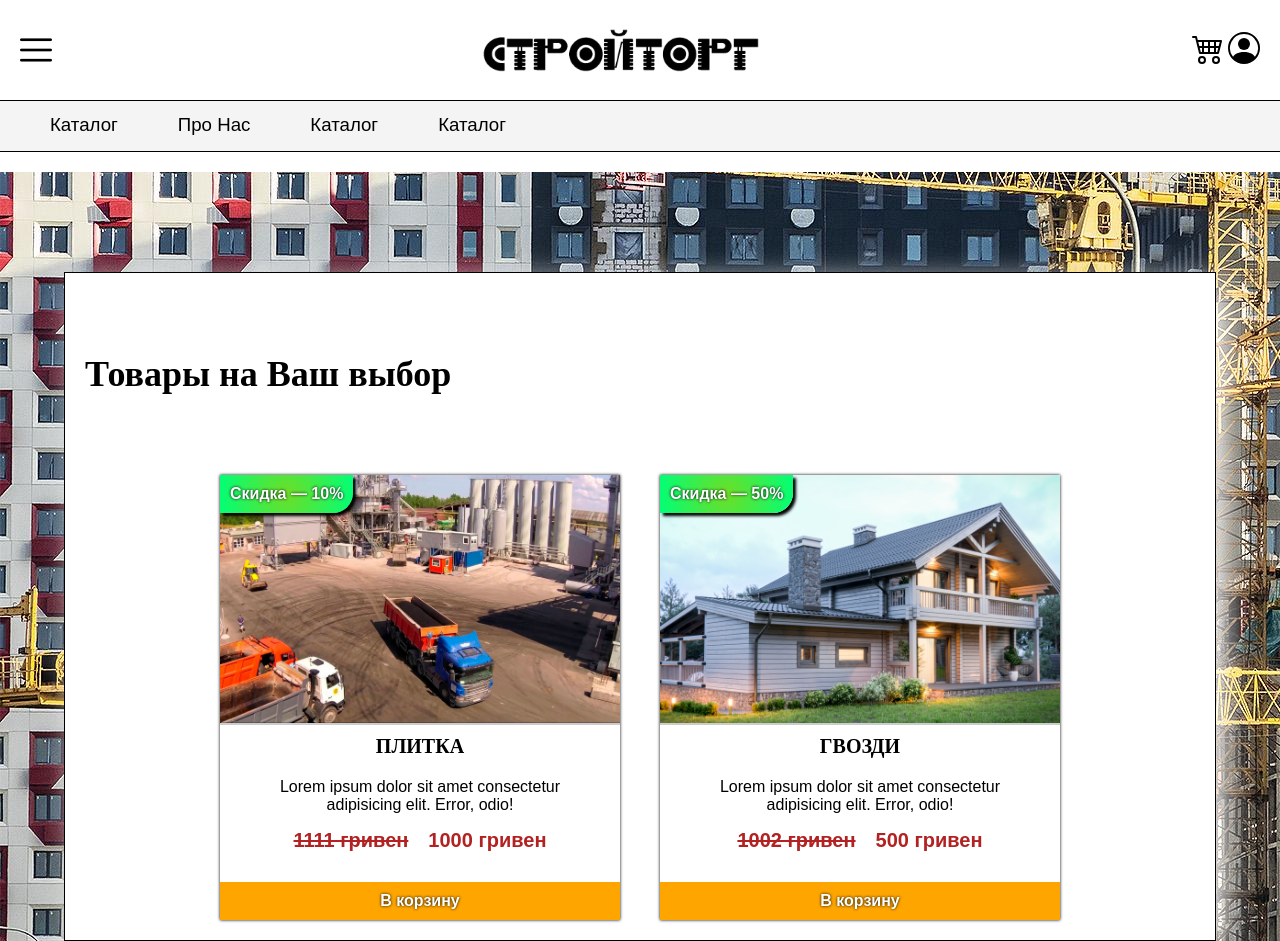
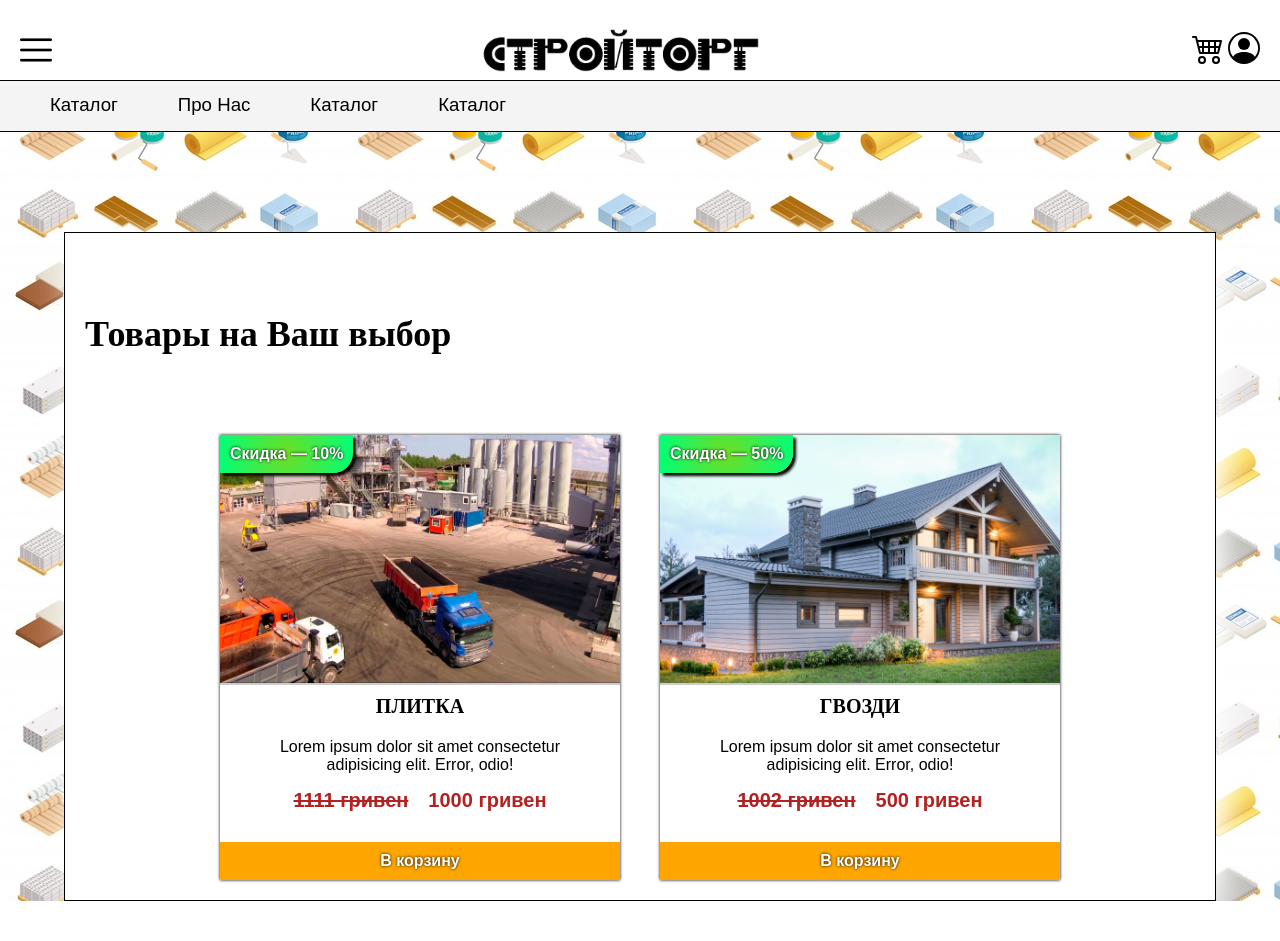
Before and after one commit to nickiway/CompanyBuilding, a PHP site: page / in a window 1280 px wide. After the commit the page ends 901 px from the top, so only its background shows below. Run offline with PHP 8.4, Linux system fonts and the light colour scheme; data comes from the database, SQL or seed files in the repository.

Commit message:
Merge remote-tracking branch 'origin/main' into main
# Conflicts:
#	Styles/main.css
#	index.php
#	siteItems/header.php

```diff
--- a/Styles/header.css
+++ b/Styles/header.css
@@ -13,7 +13,7 @@ div.container{
     width: 1300px;
 }
 nav.container{
-    margin:20px 0px;
+    margin: 0px;
     border-bottom: 1px solid #000;
     border-top : 1px solid #000;
 }
@@ -24,6 +24,7 @@ nav.container>ul{
 }
 nav{
     width: 100%;
+    margin-bottom: 0;
 }
 .menu__text{
     background-color: #f4f4f4 !important;
--- a/Styles/main.css
+++ b/Styles/main.css
@@ -15,7 +15,7 @@ button,input[type=submit],a,li,svg{
     display: flex;
     justify-content: center;
     flex-wrap: wrap;
-    align-items: flex-end;
+    align-items: center;
     text-align: center;
 }
 .font-bold{
@@ -26,8 +26,9 @@ button,input[type=submit],a,li,svg{
     color:#fff !important;
 }
 body{
+    /*background: linear-gradient(to right, #F6EFD2, #CEAD78);*/
     background-image: url("../images/Background.jpg");
-    background-repeat: no-repeat;
+    background-size: auto;
 }
 .main_box{
     width: 90%;
--- a/siteItems/header.php
+++ b/siteItems/header.php
@@ -17,7 +17,7 @@
     <div class="toCenter">
         <nav class = "toCenter menu__text container">
             <ul>
-                <li onclick = "window.location.href ='1.php'">Каталог</li>
+                <li onclick = "window.location.href ='../index.php'">Каталог</li>
                 <li onclick = "window.location.href ='../aboutUs.php'">Про нас</li>
                 <li onclick = "window.location.href ='1.php'">Каталог</li>
                 <li onclick = "window.location.href ='1.php'">Каталог</li>
```
Also changed, not shown: images/Background.jpg.
